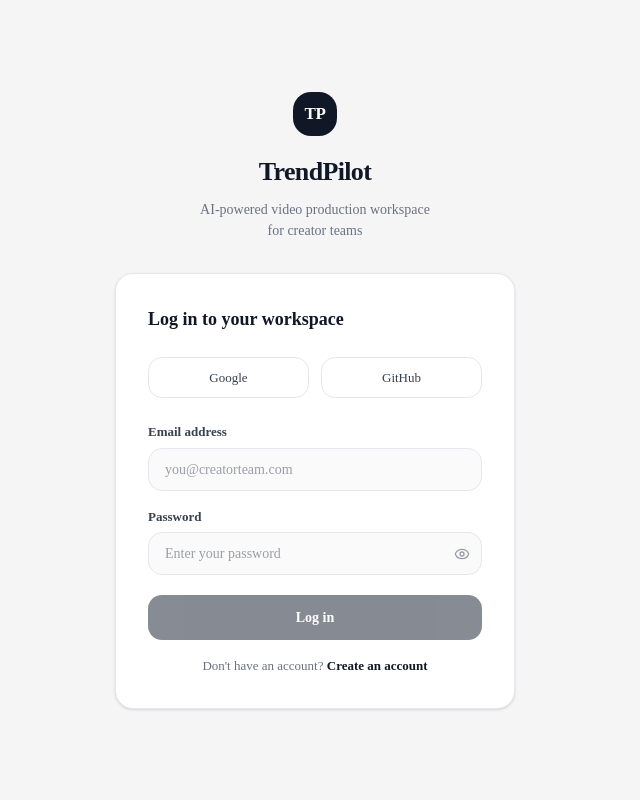
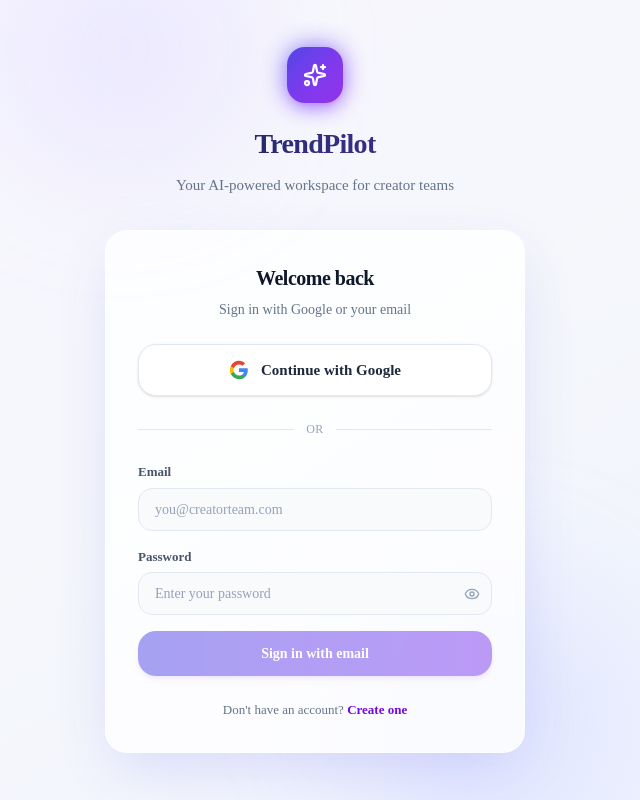
Before and after one commit to ShamikOfficial/agentic-trend-orchestrator, a Next.js app in the folder frontend/: page /login in a window 1280 px wide. Shown: the whole page, without its empty margins (325-965 px from the left). Built offline with nearby package versions, Linux system fonts and the light colour scheme; no server answers.

Commit message:
added smoother login ui

```diff
--- a/frontend/src/app/globals.css
+++ b/frontend/src/app/globals.css
@@ -156,6 +156,21 @@
   }
 }
 
+@keyframes login-fade-up {
+  from {
+    opacity: 0;
+    transform: translateY(14px);
+  }
+  to {
+    opacity: 1;
+    transform: translateY(0);
+  }
+}
+
+.login-fade-up {
+  animation: login-fade-up 0.65s ease-out both;
+}
+
 @keyframes agent-panel-shimmer {
   0% {
     background-position: 180% 50%;
--- a/frontend/src/app/login/page.tsx
+++ b/frontend/src/app/login/page.tsx
@@ -1,15 +1,21 @@
 import { Suspense } from "react";
+import { Loader2 } from "lucide-react";
 import { LoginPageClient } from "@/components/login-page-client";
+
+function LoginLoadingFallback() {
+  return (
+    <main className="relative flex min-h-screen w-full items-center justify-center overflow-hidden bg-gradient-to-br from-[#f8f7ff] via-[#f5f7fb] to-[#eef2ff] px-4 py-10">
+      <div className="flex flex-col items-center gap-3 text-[#64748b]">
+        <Loader2 className="h-8 w-8 animate-spin text-violet-500" aria-hidden="true" />
+        <p className="text-sm font-medium">Loading sign in…</p>
+      </div>
+    </main>
+  );
+}
 
 export default function LoginPage() {
   return (
-    <Suspense
-      fallback={
-        <main className="flex min-h-screen w-full items-center justify-center px-4 py-16 text-muted-foreground">
-          Loading…
-        </main>
-      }
-    >
+    <Suspense fallback={<LoginLoadingFallback />}>
       <LoginPageClient />
     </Suspense>
   );
--- a/frontend/src/auth.ts
+++ b/frontend/src/auth.ts
@@ -1,5 +1,4 @@
 import NextAuth from "next-auth";
-import GitHub from "next-auth/providers/github";
 import Google from "next-auth/providers/google";
 
 export const { handlers, signIn, signOut, auth } = NextAuth({
@@ -7,10 +6,6 @@ export const { handlers, signIn, signOut, auth } = NextAuth({
     Google({
       clientId: process.env.AUTH_GOOGLE_ID,
       clientSecret: process.env.AUTH_GOOGLE_SECRET,
-    }),
-    GitHub({
-      clientId: process.env.AUTH_GITHUB_ID,
-      clientSecret: process.env.AUTH_GITHUB_SECRET,
     }),
   ],
   session: { strategy: "jwt" },
--- a/frontend/src/components/login-page-client.tsx
+++ b/frontend/src/components/login-page-client.tsx
@@ -11,15 +11,34 @@ export function LoginPageClient() {
   const bannerMessage =
     messageForAuthReason(reason) ||
     (oauthError === "Configuration"
-      ? "OAuth is not configured on this deployment (check Vercel env vars)."
+      ? "Google sign-in is not configured on this deployment (check Vercel env vars)."
       : oauthError
-        ? `Sign-in failed (${oauthError}). Try again or use email/password.`
+        ? `Sign-in failed (${oauthError}). Try Google or email sign-in again.`
         : null);
   const bannerIsError = authReasonIsError(reason) || Boolean(oauthError);
 
   return (
-    <main className="flex min-h-screen w-full items-center justify-center bg-[#f5f5f5] px-4 py-8">
-      <LoginPanel bannerMessage={bannerMessage} bannerIsError={bannerIsError} />
+    <main className="relative flex min-h-screen w-full items-center justify-center overflow-hidden px-4 py-10">
+      <div
+        className="pointer-events-none absolute inset-0 bg-[radial-gradient(ellipse_80%_60%_at_50%_-10%,rgba(139,92,246,0.18),transparent)]"
+        aria-hidden="true"
+      />
+      <div
+        className="pointer-events-none absolute inset-0 bg-gradient-to-br from-[#f8f7ff] via-[#f5f7fb] to-[#eef2ff]"
+        aria-hidden="true"
+      />
+      <div
+        className="pointer-events-none absolute -top-20 left-1/4 h-64 w-64 rounded-full bg-violet-300/20 blur-3xl"
+        aria-hidden="true"
+      />
+      <div
+        className="pointer-events-none absolute right-1/4 -bottom-16 h-72 w-72 rounded-full bg-indigo-300/20 blur-3xl"
+        aria-hidden="true"
+      />
+
+      <div className="relative z-10 w-full max-w-[420px]">
+        <LoginPanel bannerMessage={bannerMessage} bannerIsError={bannerIsError} />
+      </div>
     </main>
   );
 }
--- a/frontend/src/components/login-panel.tsx
+++ b/frontend/src/components/login-panel.tsx
@@ -2,22 +2,48 @@
 
 import { useState } from "react";
 import { useRouter } from "next/navigation";
-import { Eye, EyeOff } from "lucide-react";
+import { Eye, EyeOff, Loader2, Sparkles } from "lucide-react";
 import { signIn } from "next-auth/react";
 import { ChatApiError, loginUser, registerUser } from "@/lib/chat-api";
 import { DEFAULT_AUTHENTICATED_PATH } from "@/lib/auth-redirect";
 import { setAuthToken, setAuthUser } from "@/lib/auth-store";
-
-const allowPasswordAuth = process.env.NEXT_PUBLIC_ALLOW_PASSWORD_AUTH !== "false";
+import { cn } from "@/lib/utils";
 
 type LoginPanelProps = {
   bannerMessage?: string | null;
   bannerIsError?: boolean;
 };
 
+function GoogleIcon({ className }: { className?: string }) {
+  return (
+    <svg className={className} viewBox="0 0 24 24" aria-hidden="true">
+      <path
+        fill="#4285F4"
+        d="M22.56 12.25c0-.78-.07-1.53-.2-2.25H12v4.26h5.92c-.26 1.37-1.04 2.53-2.21 3.31v2.77h3.57c2.08-1.92 3.28-4.74 3.28-8.09z"
+      />
+      <path
+        fill="#34A853"
+        d="M12 23c2.97 0 5.46-.98 7.28-2.66l-3.57-2.77c-.98.66-2.23 1.06-3.71 1.06-2.86 0-5.29-1.93-6.16-4.53H2.18v2.84C3.99 20.53 7.7 23 12 23z"
+      />
+      <path
+        fill="#FBBC05"
+        d="M5.84 14.09c-.22-.66-.35-1.36-.35-2.09s.13-1.43.35-2.09V7.07H2.18C1.43 8.55 1 10.22 1 12s.43 3.45 1.18 4.93l2.85-2.22.81-.62z"
+      />
+      <path
+        fill="#EA4335"
+        d="M12 5.38c1.62 0 3.06.56 4.21 1.64l3.15-3.15C17.45 2.09 14.97 1 12 1 7.7 1 3.99 3.47 2.18 7.07l3.66 2.84c.87-2.6 3.3-4.53 6.16-4.53z"
+      />
+    </svg>
+  );
+}
+
+const inputClassName =
+  "w-full rounded-xl border border-[#e2e8f0] bg-[#f8fafc] px-4 py-2.5 text-[14px] text-[#0f172a] outline-none transition-all duration-200 placeholder:text-[#94a3b8] focus:border-violet-400 focus:bg-white focus:ring-2 focus:ring-violet-100";
+
 export function LoginPanel({ bannerMessage, bannerIsError = true }: LoginPanelProps) {
   const router = useRouter();
   const [showRegister, setShowRegister] = useState(false);
+  const [googleLoading, setGoogleLoading] = useState(false);
   const [loginUsername, setLoginUsername] = useState("");
   const [loginPassword, setLoginPassword] = useState("");
   const [showPassword, setShowPassword] = useState(false);
@@ -31,6 +57,16 @@ export function LoginPanel({ bannerMessage, bannerIsError = true }: LoginPanelPr
   const [successMessage, setSuccessMessage] = useState("");
 
   const alertMessage = bannerMessage || formError;
+
+  async function handleGoogleSignIn() {
+    setFormError("");
+    setGoogleLoading(true);
+    try {
+      await signIn("google", { callbackUrl: DEFAULT_AUTHENTICATED_PATH });
+    } catch {
+      setGoogleLoading(false);
+    }
+  }
 
   async function handleLogin() {
     setFormError("");
@@ -48,7 +84,7 @@ export function LoginPanel({ bannerMessage, bannerIsError = true }: LoginPanelPr
       router.replace(DEFAULT_AUTHENTICATED_PATH);
     } catch (error) {
       if (error instanceof ChatApiError && error.status === 401) {
-        setFormError("Invalid username or password. Try again or create an account.");
+        setFormError("Invalid email or password. Try again or create an account.");
         return;
       }
       setFormError(error instanceof Error ? error.message : String(error));
@@ -70,7 +106,7 @@ export function LoginPanel({ bannerMessage, bannerIsError = true }: LoginPanelPr
       setRegUsername("");
       setRegPassword("");
       setRegDisplayName("");
-      setSuccessMessage("Account created. You can sign in above.");
+      setSuccessMessage("Account created. Sign in with your email below.");
       setShowRegister(false);
     } catch (error) {
       setFormError(error instanceof Error ? error.message : String(error));
@@ -80,78 +116,95 @@ export function LoginPanel({ bannerMessage, bannerIsError = true }: LoginPanelPr
   }
 
   return (
-    <div className="w-full max-w-[400px]">
-      <div className="text-center mb-8">
-        <div className="mx-auto mb-4 flex h-11 w-11 items-center justify-center rounded-2xl bg-[#101828]">
-          <span className="text-[17px] font-extrabold tracking-tight text-white">TP</span>
+    <div className="login-fade-up w-full max-w-[420px]">
+      <div className="mb-8 text-center">
+        <div className="relative mx-auto mb-5 flex h-14 w-14 items-center justify-center">
+          <span className="absolute inset-0 rounded-2xl bg-gradient-to-br from-[#6366f1] via-[#8b5cf6] to-[#a855f7] opacity-90 blur-md" />
+          <div className="relative flex h-14 w-14 items-center justify-center rounded-2xl bg-gradient-to-br from-[#4f46e5] via-[#7c3aed] to-[#9333ea] shadow-lg shadow-violet-500/25">
+            <Sparkles className="h-6 w-6 text-white" strokeWidth={2.25} />
           </div>
-        <h1 className="mb-2 text-[26px] font-extrabold tracking-tight text-[#101828]">TrendPilot</h1>
-        <p className="text-[14px] leading-normal text-[#6a7282]">
-          AI-powered video production workspace
-          <br />
-          for creator teams
+        </div>
+        <h1 className="mb-2 bg-gradient-to-r from-[#101828] via-[#312e81] to-[#4c1d95] bg-clip-text text-[28px] font-extrabold tracking-tight text-transparent">
+          TrendPilot
+        </h1>
+        <p className="text-[15px] leading-relaxed text-[#64748b]">
+          Your AI-powered workspace for creator teams
         </p>
       </div>
 
       {successMessage ? (
         <p
           role="status"
-          className="mb-4 rounded-xl border border-emerald-200 bg-emerald-50 px-4 py-3 text-center text-[13px] text-emerald-900"
+          className="mb-5 rounded-2xl border border-emerald-200/80 bg-emerald-50/90 px-4 py-3 text-center text-[13px] text-emerald-900"
         >
           {successMessage}
         </p>
       ) : null}
+
       {alertMessage ? (
         <p
           role={bannerIsError ? "alert" : "status"}
-          className={`mb-4 rounded-xl border px-4 py-3 text-center text-[13px] ${
+          className={cn(
+            "mb-5 rounded-2xl border px-4 py-3 text-center text-[13px] leading-relaxed backdrop-blur-sm",
             bannerIsError
-              ? "border-red-200 bg-red-50 text-red-900"
-              : "border-[#e5e7eb] bg-[#fafafa] text-[#364153]"
-          }`}
+              ? "border-red-200/80 bg-red-50/90 text-red-900"
+              : "border-[#e2e8f0] bg-white/80 text-[#334155]",
+          )}
         >
           {alertMessage}
         </p>
       ) : null}
 
-      <div className="rounded-2xl border border-[#e5e7eb] bg-white p-8 shadow-sm">
+      <div className="overflow-hidden rounded-3xl border border-white/60 bg-white/80 p-8 shadow-[0_20px_60px_-12px_rgba(79,70,229,0.18)] backdrop-blur-xl">
         {!showRegister ? (
           <>
-            <h2 className="mb-6 text-[18px] font-bold text-[#101828]">Log in to your workspace</h2>
+            <div className="mb-6 text-center">
+              <h2 className="text-[20px] font-bold tracking-tight text-[#0f172a]">Welcome back</h2>
+              <p className="mt-1.5 text-[14px] text-[#64748b]">Sign in with Google or your email</p>
+            </div>
 
-            <div className="mb-6 grid grid-cols-2 gap-3">
             <button
               type="button"
-                onClick={() => void signIn("google", { callbackUrl: DEFAULT_AUTHENTICATED_PATH })}
-                className="rounded-xl border border-[#e5e7eb] px-4 py-2.5 text-[13px] font-medium text-[#364153] hover:bg-[#f9fafb]"
+              onClick={() => void handleGoogleSignIn()}
+              disabled={googleLoading || loginLoading}
+              className={cn(
+                "group relative flex w-full items-center justify-center gap-3 overflow-hidden rounded-2xl border border-[#e2e8f0] bg-white px-5 py-3.5",
+                "text-[15px] font-semibold text-[#1e293b] shadow-sm",
+                "transition-all duration-300 ease-out",
+                "hover:border-[#cbd5e1] hover:bg-[#fafafa] hover:shadow-md hover:-translate-y-0.5",
+                "active:translate-y-0 active:shadow-sm",
+                "disabled:pointer-events-none disabled:opacity-70",
+              )}
             >
-                Google
+              {googleLoading ? (
+                <Loader2 className="h-5 w-5 shrink-0 animate-spin text-[#64748b]" aria-hidden="true" />
+              ) : (
+                <GoogleIcon className="h-5 w-5 shrink-0" />
+              )}
+              <span>{googleLoading ? "Redirecting to Google…" : "Continue with Google"}</span>
             </button>
-              <button
-                type="button"
-                onClick={() => void signIn("github", { callbackUrl: DEFAULT_AUTHENTICATED_PATH })}
-                className="rounded-xl border border-[#e5e7eb] px-4 py-2.5 text-[13px] font-medium text-[#364153] hover:bg-[#f9fafb]"
-              >
-                GitHub
-              </button>
+
+            <div className="my-6 flex items-center gap-3">
+              <span className="h-px flex-1 bg-[#e2e8f0]" />
+              <span className="text-[12px] font-medium uppercase tracking-wide text-[#94a3b8]">or</span>
+              <span className="h-px flex-1 bg-[#e2e8f0]" />
             </div>
 
-            {allowPasswordAuth ? (
-              <>
-                <div className="mb-4">
-                  <label className="mb-1.5 block text-[13px] font-semibold text-[#364153]">Email address</label>
+            <div className="space-y-4">
+              <div>
+                <label className="mb-1.5 block text-[13px] font-semibold text-[#475569]">Email</label>
                 <input
                   type="text"
                   autoComplete="username"
                   value={loginUsername}
                   onChange={(e) => setLoginUsername(e.target.value)}
                   placeholder="you@creatorteam.com"
-                    className="w-full rounded-xl border border-[#e5e7eb] bg-[#fafafa] px-4 py-2.5 text-[14px] text-[#101828] outline-none transition-colors placeholder:text-[#9a9ea6] focus:border-[#101828]"
+                  className={inputClassName}
                 />
               </div>
 
-                <div className="mb-5">
-                  <label className="mb-1.5 block text-[13px] font-semibold text-[#364153]">Password</label>
+              <div>
+                <label className="mb-1.5 block text-[13px] font-semibold text-[#475569]">Password</label>
                 <div className="relative">
                   <input
                     type={showPassword ? "text" : "password"}
@@ -159,12 +212,17 @@ export function LoginPanel({ bannerMessage, bannerIsError = true }: LoginPanelPr
                     value={loginPassword}
                     onChange={(e) => setLoginPassword(e.target.value)}
                     placeholder="Enter your password"
-                      className="w-full rounded-xl border border-[#e5e7eb] bg-[#fafafa] py-2.5 pr-11 pl-4 text-[14px] text-[#101828] outline-none transition-colors placeholder:text-[#9a9ea6] focus:border-[#101828]"
+                    className={cn(inputClassName, "pr-11")}
+                    onKeyDown={(e) => {
+                      if (e.key === "Enter" && loginUsername.trim() && loginPassword) {
+                        void handleLogin();
+                      }
+                    }}
                   />
                   <button
                     type="button"
                     onClick={() => setShowPassword(!showPassword)}
-                      className="absolute top-1/2 right-3 -translate-y-1/2 text-[#9a9ea6] hover:text-[#101828]"
+                    className="absolute top-1/2 right-3 -translate-y-1/2 text-[#94a3b8] transition-colors hover:text-[#475569]"
                     aria-label={showPassword ? "Hide password" : "Show password"}
                   >
                     {showPassword ? <EyeOff size={16} /> : <Eye size={16} />}
@@ -175,33 +233,43 @@ export function LoginPanel({ bannerMessage, bannerIsError = true }: LoginPanelPr
               <button
                 type="button"
                 onClick={() => void handleLogin()}
-                  disabled={loginLoading || !loginUsername.trim() || !loginPassword}
-                  className="mb-4 flex w-full items-center justify-center gap-2 rounded-xl bg-[#101828] py-3 text-[14px] font-semibold text-white hover:bg-[#1e293b] disabled:cursor-not-allowed disabled:opacity-50"
+                disabled={loginLoading || googleLoading || !loginUsername.trim() || !loginPassword}
+                className={cn(
+                  "flex w-full items-center justify-center gap-2 rounded-2xl bg-gradient-to-r from-[#4f46e5] to-[#7c3aed] py-3 text-[14px] font-semibold text-white shadow-md shadow-violet-500/20",
+                  "transition-all duration-300 hover:shadow-lg hover:shadow-violet-500/30 hover:-translate-y-0.5",
+                  "active:translate-y-0 disabled:pointer-events-none disabled:opacity-50",
+                )}
               >
-                  {loginLoading ? "Logging in…" : "Log in"}
+                {loginLoading ? (
+                  <>
+                    <Loader2 className="h-4 w-4 animate-spin" aria-hidden="true" />
+                    Signing in…
+                  </>
+                ) : (
+                  "Sign in with email"
+                )}
               </button>
+            </div>
 
-                <p className="text-center text-[13px] text-[#6a7282]">
+            <p className="mt-6 text-center text-[13px] text-[#64748b]">
               Don&apos;t have an account?{" "}
               <button
                 type="button"
-                    className="font-semibold text-[#101828] hover:underline"
+                className="font-semibold text-violet-700 transition-colors hover:text-violet-900 hover:underline"
                 onClick={() => {
                   setFormError("");
                   setShowRegister(true);
                 }}
               >
-                    Create an account
+                Create one
               </button>
             </p>
-              </>
-            ) : null}
           </>
         ) : (
           <>
             <button
               type="button"
-              className="mb-4 text-[13px] font-medium text-[#9810fa] hover:underline"
+              className="mb-4 text-[13px] font-medium text-violet-700 transition-colors hover:text-violet-900 hover:underline"
               onClick={() => {
                 setFormError("");
                 setShowRegister(false);
@@ -209,56 +277,77 @@ export function LoginPanel({ bannerMessage, bannerIsError = true }: LoginPanelPr
             >
               ← Back to sign in
             </button>
-            <h2 className="mb-6 text-[18px] font-bold text-[#101828]">Create your workspace account</h2>
-            <div className="mb-4">
-              <label className="mb-1.5 block text-[13px] font-semibold text-[#364153]">Username</label>
+            <div className="mb-6">
+              <h2 className="text-[20px] font-bold tracking-tight text-[#0f172a]">Create your account</h2>
+              <p className="mt-1.5 text-[14px] text-[#64748b]">Use email and password to join your workspace</p>
+            </div>
+
+            <div className="space-y-4">
+              <div>
+                <label className="mb-1.5 block text-[13px] font-semibold text-[#475569]">Email</label>
                 <input
                   type="text"
                   autoComplete="username"
                   value={regUsername}
                   onChange={(e) => setRegUsername(e.target.value)}
-                placeholder="min 3 characters"
-                className="w-full rounded-xl border border-[#e5e7eb] bg-[#fafafa] px-4 py-2.5 text-[14px] text-[#101828] outline-none focus:border-[#101828]"
+                  placeholder="you@creatorteam.com"
+                  className={inputClassName}
                 />
               </div>
-            <div className="mb-4">
-              <label className="mb-1.5 block text-[13px] font-semibold text-[#364153]">Display name (optional)</label>
+              <div>
+                <label className="mb-1.5 block text-[13px] font-semibold text-[#475569]">
+                  Display name <span className="font-normal text-[#94a3b8]">(optional)</span>
+                </label>
                 <input
                   type="text"
                   value={regDisplayName}
                   onChange={(e) => setRegDisplayName(e.target.value)}
                   placeholder="How we greet you"
-                className="w-full rounded-xl border border-[#e5e7eb] bg-[#fafafa] px-4 py-2.5 text-[14px] text-[#101828] outline-none focus:border-[#101828]"
+                  className={inputClassName}
                 />
               </div>
-            <div className="mb-5">
-              <label className="mb-1.5 block text-[13px] font-semibold text-[#364153]">Password</label>
+              <div>
+                <label className="mb-1.5 block text-[13px] font-semibold text-[#475569]">Password</label>
                 <div className="relative">
                   <input
                     type={showRegPassword ? "text" : "password"}
                     autoComplete="new-password"
                     value={regPassword}
                     onChange={(e) => setRegPassword(e.target.value)}
-                  placeholder="min 3 characters"
-                  className="w-full rounded-xl border border-[#e5e7eb] bg-[#fafafa] py-2.5 pr-11 pl-4 text-[14px] text-[#101828] outline-none focus:border-[#101828]"
+                    placeholder="Min. 3 characters"
+                    className={cn(inputClassName, "pr-11")}
                   />
                   <button
                     type="button"
                     onClick={() => setShowRegPassword(!showRegPassword)}
-                  className="absolute top-1/2 right-3 -translate-y-1/2 text-[#9a9ea6] hover:text-[#101828]"
+                    className="absolute top-1/2 right-3 -translate-y-1/2 text-[#94a3b8] hover:text-[#475569]"
+                    aria-label={showRegPassword ? "Hide password" : "Show password"}
                   >
                     {showRegPassword ? <EyeOff size={16} /> : <Eye size={16} />}
                   </button>
                 </div>
               </div>
+
               <button
                 type="button"
                 onClick={() => void handleRegister()}
                 disabled={regLoading || regUsername.trim().length < 3 || regPassword.length < 3}
-              className="flex w-full items-center justify-center gap-2 rounded-xl bg-[#101828] py-3 text-[14px] font-semibold text-white hover:bg-[#1e293b] disabled:opacity-50"
+                className={cn(
+                  "flex w-full items-center justify-center gap-2 rounded-2xl bg-gradient-to-r from-[#4f46e5] to-[#7c3aed] py-3 text-[14px] font-semibold text-white shadow-md shadow-violet-500/20",
+                  "transition-all duration-300 hover:shadow-lg hover:shadow-violet-500/30 hover:-translate-y-0.5",
+                  "active:translate-y-0 disabled:pointer-events-none disabled:opacity-50",
+                )}
               >
-              {regLoading ? "Creating…" : "Create account"}
+                {regLoading ? (
+                  <>
+                    <Loader2 className="h-4 w-4 animate-spin" aria-hidden="true" />
+                    Creating account…
+                  </>
+                ) : (
+                  "Create account"
+                )}
               </button>
+            </div>
           </>
         )}
       </div>
```
Also changed, not shown: 3 other files (tests, documents, lock files or other folders). Lines whose indentation alone changed are shown as unchanged.
